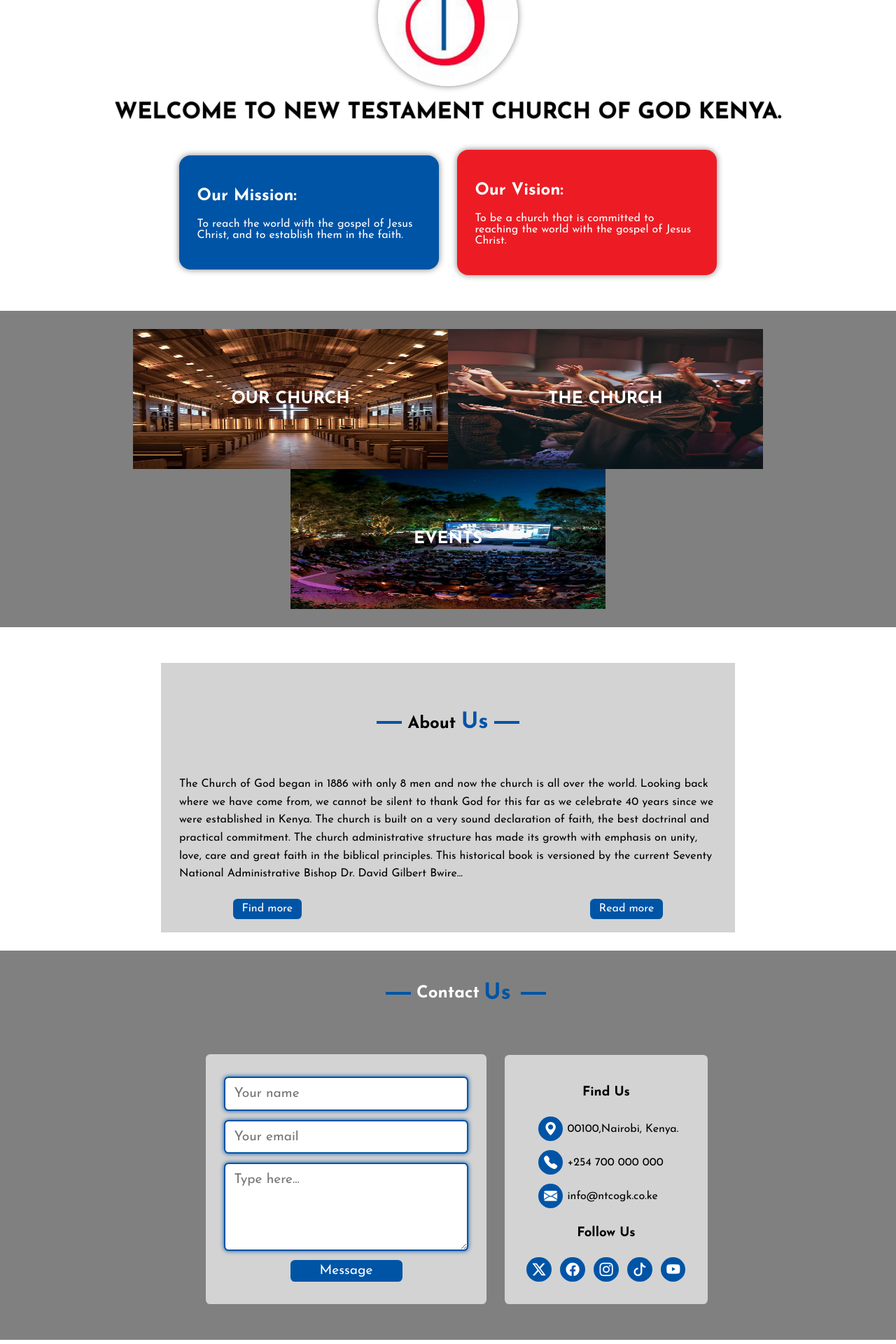
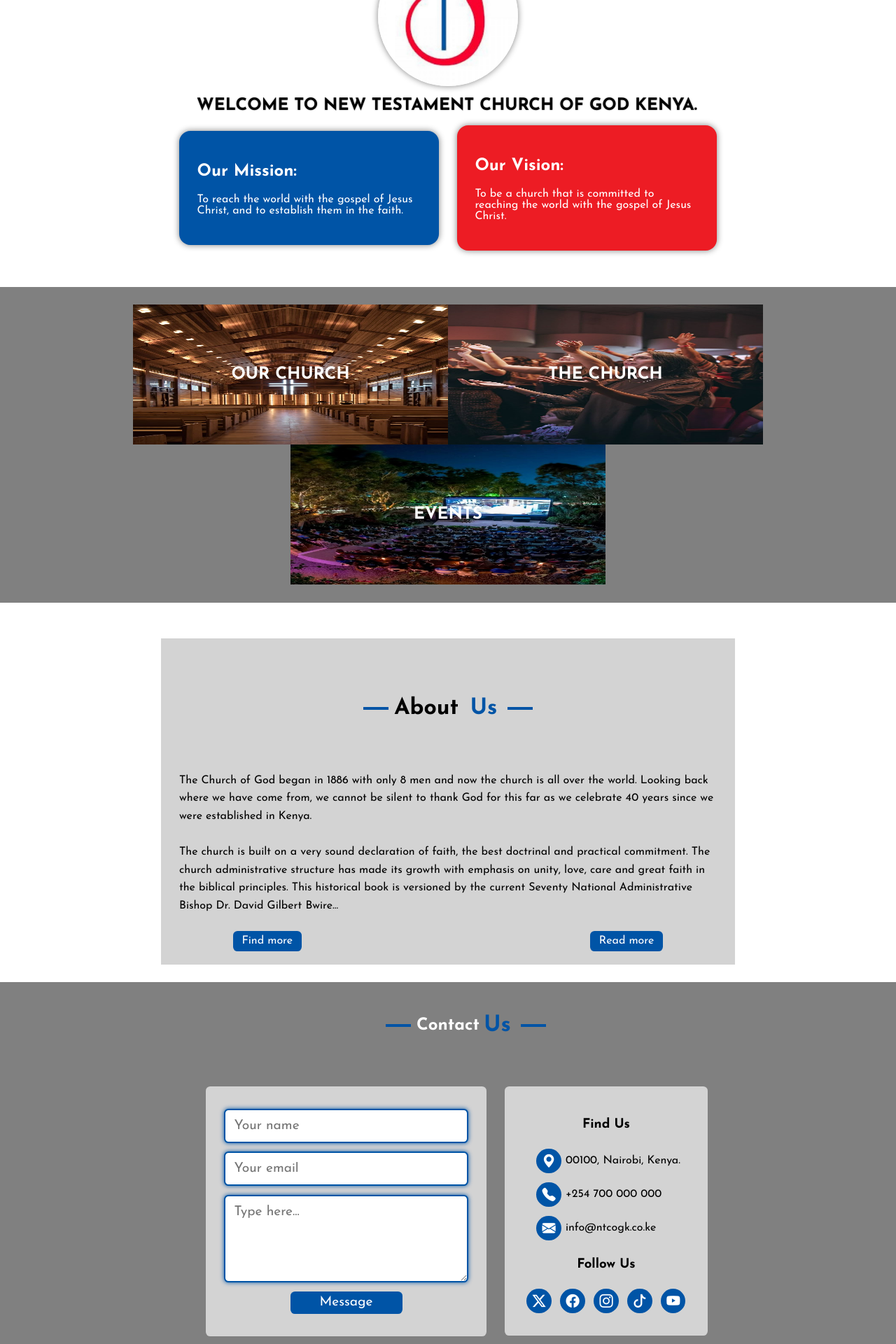
Before and after one commit to Omillo-Charles/New-Testament, a React (Vite) app in the folder new-testament/: page / in a window 1280 px wide. Shown: the part 200-2120 px from the top of the page at 70% size. Built offline with nearby package versions, Linux system fonts and the light colour scheme; a web font is replaced by a local one.

Commit message:
Animate on scroll

```diff
--- a/new-testament/package.json
+++ b/new-testament/package.json
@@ -8,10 +8,10 @@
     "build": "vite build",
     "lint": "eslint .",
     "preview": "vite preview"
-
   },
   "dependencies": {
     "@emailjs/browser": "^4.4.1",
+    "aos": "^2.3.4",
     "bootstrap": "^5.3.4",
     "bootstrap-icons": "^1.11.3",
     "react": "^19.0.0",
--- a/new-testament/src/Components/About.css
+++ b/new-testament/src/Components/About.css
@@ -1,6 +1,6 @@
 @import url('../index.css');
 
-div.about{
+div.about {
     display: flex;
     justify-content: center;
     align-items: center;
@@ -10,10 +10,11 @@
     padding: 1.6rem;
     background-color: var(--color-light-gray);
     color: var(--color-black);
+}
 
-    @media screen and (max-width: 768px) {
+@media screen and (max-width: 768px) {
+    div.about {
         width: 90vw;
-
     }
 }
 
@@ -22,24 +23,26 @@
     justify-content: center;
     align-items: center;
     flex-direction: row;
+    font-size: 2rem;
 }
 
-h2.about hr{
+.about h2 hr {
     width: 2rem;
     border: 2px solid var(--color-blue);
     margin: 8px;
 }
 
-h2.about span{
+.about h2 span {
     font-size: 2rem;
     color: var(--color-blue);
+    margin: 0 0.4rem;
 }
 
 div.text {
     line-height: 1.6rem;
 }
 
-div.more{
+div.more {
     display: flex;
     justify-content: space-between;
     align-items: center;
@@ -48,7 +51,7 @@
     margin-top: 0.8rem;
 }
 
-div.more i{
+div.more i {
     font-style: normal;
     background-color: var(--color-blue);
     color: var(--color-white);
@@ -58,19 +61,19 @@
     transition: 0.4s ease;
 }
 
-div.more i:hover{
+div.more i:hover {
     background-color: var(--color-red);
     color: var(--color-white);
 }
 
-div.more a{
+div.more a {
     text-decoration: none;
 }
 
-div.more a.active{
+div.more a.active {
     text-decoration: none;
 }
 
-div.more a:visited{
+div.more a:visited {
     text-decoration: none;
 }
--- a/new-testament/src/Components/About.jsx
+++ b/new-testament/src/Components/About.jsx
@@ -1,35 +1,46 @@
-import React from 'react'
-import { NavLink } from 'react-router-dom'
-import './About.css'
+import React, { useEffect } from 'react';
+import { NavLink } from 'react-router-dom';
+import AOS from 'aos';
+import 'aos/dist/aos.css';
+import './About.css';
 
 const About = () => {
+  useEffect(() => {
+    AOS.init({ duration: 1200 });
+  }, []);
+
   return (
     <div className='about'>
-      <h2 className="about">
+      <h2>
         <hr />
-           <p className="abtText">
-            About <span>Us</span>
-           </p>
+        <p className="abtText" data-aos="zoom-in">
+          About <span>Us</span>
+        </p>
         <hr />
       </h2>
 
-      <div className="text">
-        <p>The Church of God began in 1886 with only 8 men and now the church is all over the world. Looking back where we have come from, we cannot be silent to thank God for this far as we celebrate 40 years since we were established in Kenya.
-        The church is built on a very sound declaration of faith, the best doctrinal and practical commitment. The church administrative structure has made its growth with emphasis on unity, love, care and great faith in the biblical principles. This historical book is versioned by the current Seventy National Administrative Bishop Dr. David Gilbert Bwire...
-
+      <div className="text" data-aos="fade-up">
+        <p>
+          The Church of God began in 1886 with only 8 men and now the church is all over the world.
+          Looking back where we have come from, we cannot be silent to thank God for this far as we
+          celebrate 40 years since we were established in Kenya. <br /><br />
+          The church is built on a very sound declaration of faith, the best doctrinal and practical
+          commitment. The church administrative structure has made its growth with emphasis on unity,
+          love, care and great faith in the biblical principles. This historical book is versioned by
+          the current Seventy National Administrative Bishop Dr. David Gilbert Bwire...
         </p>
       </div>
 
       <div className="more">
-        <NavLink to='/ourchurch'>
+        <NavLink to='/ourchurch' data-aos="fade-right">
           <i>Find more</i>
         </NavLink>
-        <NavLink to='/ourchurch'>
+        <NavLink to='/ourchurch' data-aos="fade-left">
           <i>Read more</i>
         </NavLink>
       </div>
     </div>
-  )
-}
+  );
+};
 
-export default About
+export default About;
--- a/new-testament/src/Components/Contact.jsx
+++ b/new-testament/src/Components/Contact.jsx
@@ -1,11 +1,17 @@
-import React, { useRef, useState } from 'react';
+import React, { useRef, useState, useEffect } from 'react';
 import emailjs from '@emailjs/browser';
+import AOS from 'aos';
+import 'aos/dist/aos.css';
 import './Contact.css';
 
 const Contact = () => {
   const form = useRef();
   const [message, setMessage] = useState('');
   const [showMessage, setShowMessage] = useState(false);
+
+  useEffect(() => {
+    AOS.init({ duration: 1000, once: true });
+  }, []);
 
   const sendEmail = (e) => {
     e.preventDefault();
@@ -25,7 +31,6 @@
 
     e.target.reset();
 
-    // Hide the message after 3 seconds
     setTimeout(() => {
       setShowMessage(false);
     }, 3000);
@@ -35,21 +40,21 @@
     <div className='contact'>
       {showMessage && <div className="popup-message">{message}</div>}
 
-      <h2><hr />Contact <span>Us</span><hr /></h2>
+      <h2 data-aos="fade-up"><hr />Contact <span>Us</span><hr /></h2>
 
-      <div className="mainContact">
-        <form className="contactForm" ref={form} onSubmit={sendEmail}>
+      <div className="mainContact" data-aos="zoom-in">
+        <form className="contactForm" ref={form} onSubmit={sendEmail} data-aos="fade-right">
           <input type="text" placeholder='Your name' name='name' required />
           <input type="email" placeholder='Your email' name='email' required />
           <textarea name="message" id="subject" placeholder='Type here...' required></textarea>
           <input type="submit" value="Message" />
         </form>
 
-        <div className="socialIcons">
-          <div className="location">
+        <div className="socialIcons" data-aos="fade-left">
+          <div className="location" data-aos="fade-up">
             <h3>Find Us</h3>
             <div className="geo">
-              <i className="bi bi-geo-alt-fill"></i><span>00100,Nairobi, Kenya.</span>
+              <i className="bi bi-geo-alt-fill"></i><span>00100, Nairobi, Kenya.</span>
             </div>
             <div className="tel">
               <i className="bi bi-telephone-fill"></i><span>+254 700 000 000</span>
@@ -59,7 +64,7 @@
             </div>
           </div>
 
-          <div className="social">
+          <div className="social" data-aos="fade-up" data-aos-delay="200">
             <h3>Follow Us</h3>
             <div className="iconsContainer">
               <a href="https://x.com/Omillo_Charles" target='_blank'><i className="bi bi-twitter-x"></i></a>
--- a/new-testament/src/Components/Hero.css
+++ b/new-testament/src/Components/Hero.css
@@ -64,3 +64,22 @@
     background-color: var(--color-red);
     color: var(--color-white);
 }
+
+.typewriter {
+    overflow: hidden;
+    white-space: nowrap;
+    border-right: 3px solid #000;
+    font-size: 1.5rem;
+    width: fit-content;
+    margin: 1rem auto 0 auto;
+    animation: typing 4s steps(60) 1, blink 0.6s step-end infinite;
+  }
+
+  @keyframes typing {
+    from { width: 0 }
+    to { width: 100% }
+  }
+
+  @keyframes blink {
+    50% { border-color: transparent }
+  }
--- a/new-testament/src/Components/Hero.jsx
+++ b/new-testament/src/Components/Hero.jsx
@@ -1,32 +1,38 @@
-import React from 'react'
-import './Hero.css'
-import Logo from '../assets/Logo.png'
+import React, { useEffect } from 'react';
+import './Hero.css';
+import AOS from 'aos';
+import 'aos/dist/aos.css';
+import Logo from '../assets/Logo.png';
 
 const Hero = () => {
+  useEffect(() => {
+    AOS.init({ duration: 1200 });
+  }, []);
+
   return (
     <div className='hero'>
-      <div className="heroImg">
+      <div className="heroImg" data-aos="fade-down">
         <figure>
           <img src={Logo} alt="NT_LOGO" width={200} height={200} />
           <figcaption>
-                <h1>WELCOME TO NEW TESTAMENT CHURCH OF GOD KENYA.</h1>
+            <h1 className="typewriter">WELCOME TO NEW TESTAMENT CHURCH OF GOD KENYA.</h1>
           </figcaption>
         </figure>
       </div>
 
       <div className="mission_vision">
-        <div className="mission ssion">
+        <div className="mission ssion" data-aos="fade-right">
           <h2>Our Mission:</h2>
           <p>To reach the world with the gospel of Jesus Christ, and to establish them in the faith.</p>
         </div>
 
-        <div className="vision ssion">
+        <div className="vision ssion" data-aos="fade-left">
           <h2>Our Vision:</h2>
           <p>To be a church that is committed to reaching the world with the gospel of Jesus Christ.</p>
         </div>
       </div>
     </div>
-  )
-}
+  );
+};
 
-export default Hero
+export default Hero;
--- a/new-testament/src/Components/Menu.jsx
+++ b/new-testament/src/Components/Menu.jsx
@@ -1,16 +1,22 @@
-import React from 'react'
-import { NavLink } from 'react-router-dom'
-import Events from '../assets/Events.jpg'
-import OurChurch from '../assets/OurChurch.jpg'
-import TheChurch from '../assets/TheChurch.jpg'
-import './Menu.css'
+import React, { useEffect } from 'react';
+import { NavLink } from 'react-router-dom';
+import AOS from 'aos';
+import 'aos/dist/aos.css';
+import Events from '../assets/Events.jpg';
+import OurChurch from '../assets/OurChurch.jpg';
+import TheChurch from '../assets/TheChurch.jpg';
+import './Menu.css';
 
 const Menu = () => {
+  useEffect(() => {
+    AOS.init({ duration: 1000, once: true });
+  }, []);
+
   return (
     <div className='menu'>
       <NavLink to='/ourchurch'>
-      <div className="ourChurch">
-        <img src={OurChurch} alt="" width={450} height={200} />
+        <div className="ourChurch" data-aos="fade-right">
+          <img src={OurChurch} alt="Our Church" width={450} height={200} />
           <div className="OurChurchheading">
             <h2>OUR CHURCH</h2>
           </div>
@@ -18,8 +24,8 @@
       </NavLink>
 
       <NavLink to='/thechurch'>
-      <div className="theChurch">
-      <img src={TheChurch} alt="" width={450} height={200}/>
+        <div className="theChurch" data-aos="fade-left">
+          <img src={TheChurch} alt="The Church" width={450} height={200} />
           <div className="TheChurchheading">
             <h2>THE CHURCH</h2>
           </div>
@@ -27,15 +33,15 @@
       </NavLink>
 
       <NavLink to='/events'>
-      <div className="events">
-        <img src={Events} alt="" width={450} height={200} />
+        <div className="events" data-aos="fade-right">
+          <img src={Events} alt="Events" width={450} height={200} />
           <div className="Eventsheading">
             <h2>EVENTS</h2>
           </div>
         </div>
       </NavLink>
     </div>
-  )
-}
+  );
+};
 
-export default Menu
+export default Menu;
```
Also changed, not shown: 1 other file (tests, documents, lock files or other folders). Lines whose indentation alone changed are shown as unchanged.
